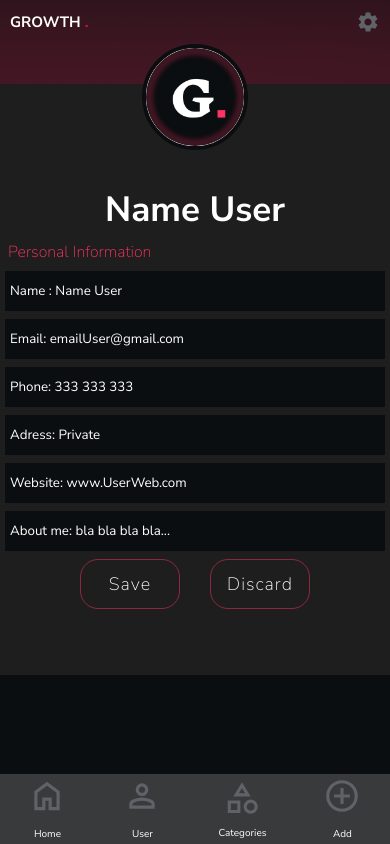
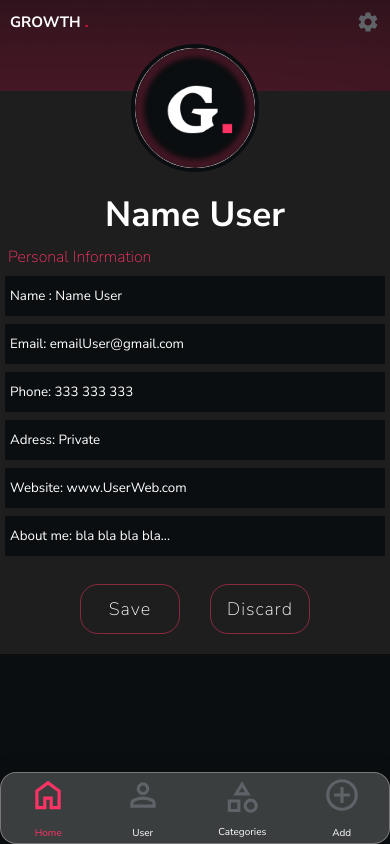
Before and after one commit to mai1209/growth, a React (Vite) app: page /user in a window 390 px wide. Built offline with nearby package versions, Linux system fonts and the light colour scheme.

Commit message:
arreglo responsive

```diff
--- a/src/Footer.jsx
+++ b/src/Footer.jsx
@@ -1,11 +1,16 @@
 import { Link } from "react-router-dom";
 import style from "./style/Footer.module.css";
+import { useState} from "react";
+const Footer = () => {
 
-const Footer = () => {
+  const [activeIcon, setActiveIcon] = useState("home");
+
+
   return (
     <>
       <div className={style.containerFooter}>
-        <div className={style.containerIcon}>
+        <div className={`${style.containerIcon} ${activeIcon === "home" ? style.active : ""}`}
+        onClick={() => setActiveIcon("home")}>
           <Link to="/">
             <svg
               className={style.settingIcon}
@@ -21,7 +26,8 @@ const Footer = () => {
 
           <p className={style.titleIcon}>Home</p>
         </div>
-        <div className={style.containerIcon}>
+        <div className={`${style.containerIcon} ${activeIcon === "user" ? style.active : ""}`}
+        onClick={() => setActiveIcon("user")}>
           <Link to="/user">
             <svg
               className={style.settingIcon}
@@ -37,7 +43,8 @@ const Footer = () => {
 
           <p className={style.titleIcon}>User</p>
         </div>
-        <div className={style.containerIcon}>
+        <div className={`${style.containerIcon} ${activeIcon === "categories" ? style.active : ""}`}
+        onClick={() => setActiveIcon("categories")}>
           <svg
             className={style.settingIcon}
             xmlns="http://www.w3.org/2000/svg"
@@ -50,7 +57,8 @@ const Footer = () => {
           </svg>
           <p className={style.titleIcon}>Categories</p>
         </div>
-        <div className={style.containerIcon}>
+        <div className={`${style.containerIcon} ${activeIcon === "add" ? style.active : ""}`}
+        onClick={() => setActiveIcon("add")}>
           <Link to="/add">
             <svg
               className={style.settingIcon}
--- a/src/Home.jsx
+++ b/src/Home.jsx
@@ -1,4 +1,4 @@
-
+import Style from "./style/User.module.css";
 import Footer from "./Footer";
 import IngresoData from "./IngresoData";
 import PropTypes from "prop-types";
@@ -10,12 +10,17 @@ import Nav from "./Nav";
 function Home({ isChecked }) {
   return (
     <>
+      <div className={Style.body}>
+        <div>
           <Nav></Nav>
           <ViewMoney></ViewMoney>
           <Secction></Secction>
           <Money></Money>
           <IngresoData isChecked={isChecked}></IngresoData>
+        </div>
+
         <Footer></Footer>
+      </div>
     </>
   );
 }
--- a/src/User.jsx
+++ b/src/User.jsx
@@ -1,11 +1,12 @@
 import Style from "./style/User.module.css";
 import Footer from "./Footer";
-import user from "./assets/IMG-20240611-WA0030-fotor-20240611145935.png"
+import user from "./assets/IMG-20240611-WA0030-fotor-20240611145935.png";
 import Nav from "./Nav";
 
 function User() {
   return (
     <div className={Style.body}>
+      <div>
         <Nav></Nav>
         <img className={Style.imgUser} src={user} alt="user-img" />
         <div className={Style.container}>
@@ -48,6 +49,7 @@ function User() {
             </div>
           </form>
         </div>
+      </div>
 
       <Footer></Footer>
     </div>
--- a/src/style/Footer.module.css
+++ b/src/style/Footer.module.css
@@ -1,8 +1,11 @@
 .containerFooter {
-  position: fixed;
-  bottom: 0;
-  width: 100%;
-  background-color: rgba(128, 128, 128, 0.39);
+
+  background: rgba(255, 255, 255, 0.2);
+  border-radius: 16px;
+  box-shadow: 0 4px 30px rgba(0, 0, 0, 0.1);
+  backdrop-filter: blur(5px);
+  -webkit-backdrop-filter: blur(5px);
+  border: 1px solid rgba(255, 255, 255, 0.3);
   display: flex;
   justify-content: space-around;
   height: 70px;
@@ -27,9 +30,19 @@
   height: 38px;
 }
 
-.settingIcon:hover {
-  fill: #FF3465;
+
+
+
+.active .settingIcon,
+.containerIcon:hover .settingIcon {
+  fill:  #ff3465;
 }
+
+.active .titleIcon,
+.containerIcon:hover .titleIcon {
+  color: #ff3465;
+}
+
 
 @media (min-width: 600px) {
   .titleIcon {
--- a/src/style/Money.module.css
+++ b/src/style/Money.module.css
@@ -7,7 +7,8 @@
   align-items: center;
   justify-content: center;
   gap: 15px;
-  padding: 10px;
+  padding: 15px 0 0;
+
 }
 
 .p {
@@ -18,11 +19,13 @@
 .containerPrice {
   display: flex;
   justify-content: center;
+ padding: 10px;
+
 }
 
 .price {
   color: white;
-  font-size: 50px;
+ padding: 10px 0;
   margin: 0;
 }
 
--- a/src/style/User.module.css
+++ b/src/style/User.module.css
@@ -1,15 +1,22 @@
-
+.body{
+  display: flex;
+  flex-direction: column;
+  justify-content: space-between;
+  height: 100vh;
+}
 
 .container {
   color: #ffffff;
   background-color: #1e1e1e;
   display: flex;
   flex-direction: column;
-  margin: 40px 0  5px;
+ margin-top: 47px;
+ padding-top: 100px;
+
   display: flex;
-  justify-content: center;
- padding-top: 42px;
-  height: 65vh;
+ justify-content:center ;
+
+
 
 }
 
@@ -30,13 +37,13 @@
   left: 50%;
   transform: translateX(-50%);
   top: 44px;
-  height: 98px;
-  width: 98px;
+  height: 120px;
+  width: 120px;
   border-radius: 50%;
   border: 4px solid #0b0e10;
   justify-self: center;
   background-color: #ffffff;
-  background-size: 30px;
+
 
 
 
@@ -70,7 +77,7 @@ form {
   width: 100%;
   justify-content: center;
   gap: 30px;
- padding-bottom: 5px;
+  padding: 20px 0;
 
 }
 
```
Also changed, not shown: src/ViewMoney.jsx (+66 -22 lines). Lines whose indentation alone changed are shown as unchanged.
